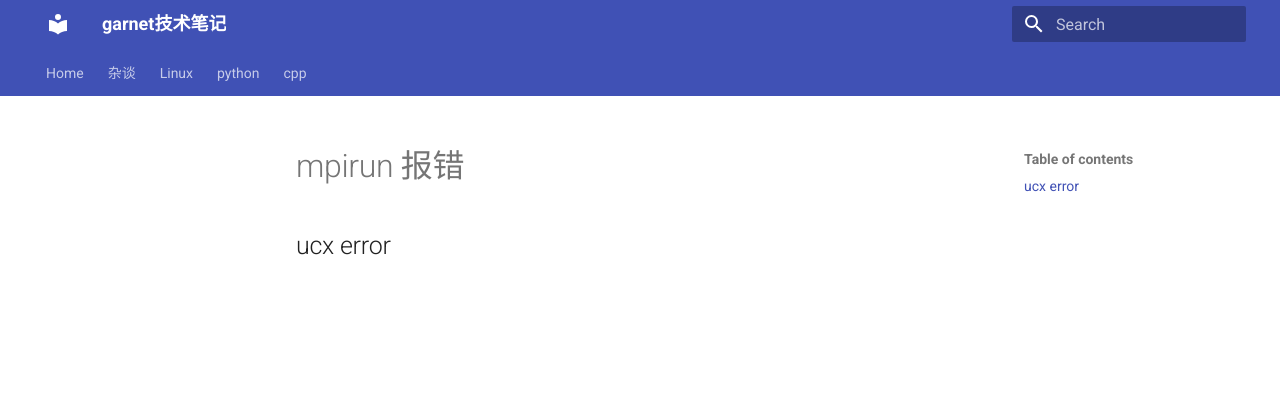
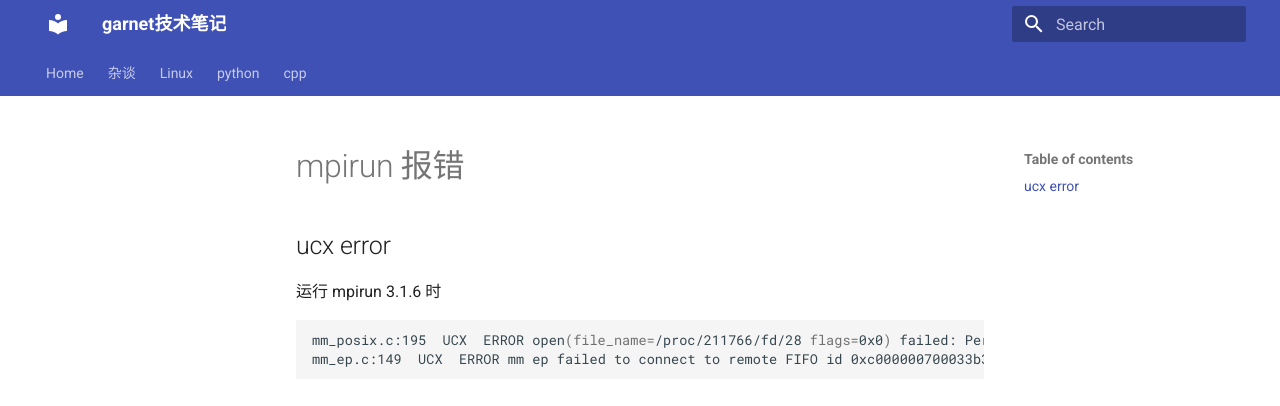
Before and after one commit to ymma98/technotes, an MkDocs documentation site: the page built from docs/Linux/集群_mpirun报错.md, in a window 1280 px wide. Shown: the top 406 px of the page. Built offline with MkDocs 1.6.1 and Material for MkDocs 9.7.7, drawn with Linux system fonts in a browser that asks for light colours.

Commit message:
docs/Linux/集群_mpirun报错.md updated from https://stackedit.cn/

````diff
--- a/docs/Linux/集群_mpirun报错.md
+++ b/docs/Linux/集群_mpirun报错.md
@@ -2,7 +2,11 @@
 
 ## ucx error
 
-
+运行 mpirun 3.1.6 时
+```bash
+mm_posix.c:195  UCX  ERROR open(file_name=/proc/211766/fd/28 flags=0x0) failed: Permission denied
+mm_ep.c:149  UCX  ERROR mm ep failed to connect to remote FIFO id 0xc000000700033b36: Shared memory error
+```
 <!--stackedit_data:
-eyJoaXN0b3J5IjpbNjkxODA0MTU2XX0=
+eyJoaXN0b3J5IjpbLTE2NDYwMDAzMzZdfQ==
 -->
````
